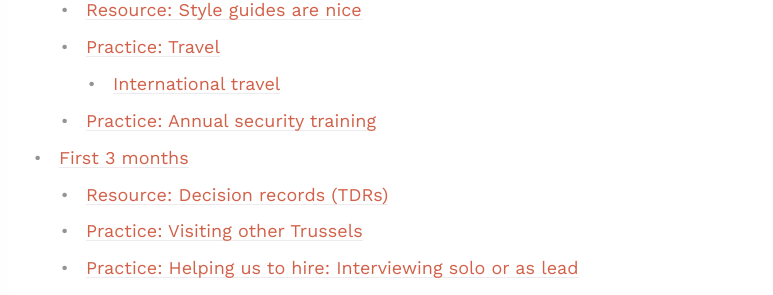
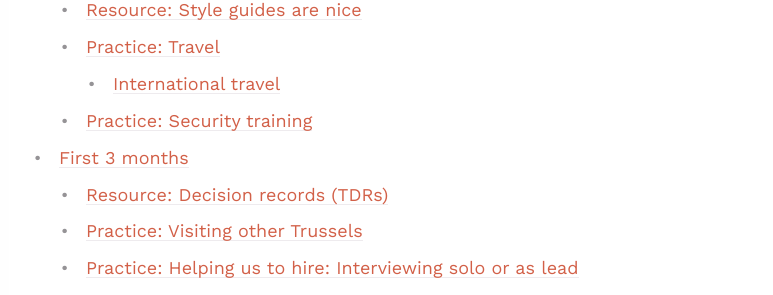
Before and after one commit to trussworks/trussels-guide, a Jekyll site: the page built from docs/trussels.md, in a window 1280 px wide. Shown: the part 3585-3880 px from the top of the page, without its empty margins (385-1158 px from the left). Built offline with Jekyll 4.4.1, drawn with Linux system fonts in a browser that asks for light colours; emoji names are drawn with the system emoji font; part of the change alters nothing that is shown.

```diff
--- a/docs/trussels.md
+++ b/docs/trussels.md
@@ -162,6 +162,7 @@ You’ve been added to 9 default channels:
 * **\#love**: Share :heart: for your fellow Trussels and the things they do.
 * **[\#rage_cage](https://truss.works/blog/2017/1/13/slack-serendipity-and-the-ragecage)**: Vent frustrations IN ALL CAPS.
 * **\#rave_cave**: A place to share things that make you the happiest, which is best accomplished by screaming (IN ALL CAPS).
+* **\#truss-internal-it-support**: A channel to help you with internal IT support.
 * **\#wins**: A channel where we socialize company wins
 
 You should also join any Slack channels related to projects that you’re on, and any channels for your team or discipline. You may also end up in a project-specific workspace with its own set of channels, depending on your project.
@@ -596,10 +597,8 @@ If you want to go outside the United States, especially while on a government co
 
 Many of our clients specifically forbid taking a work laptop outside the U.S. This is **very important**. If you do want to go overseas and bring a Truss laptop, we will need to wipe it and install basic communication tools like G Suite and Slack, but you will not be able to connect to any client repositories, drives, or infrastructure.
 
-## Practice: Annual security training
-Many of our clients require that we take annual security training. Use your Google credentials to log into the :lock:[Habitu8](https://trussworks.habitu8.net/training) learning portal and complete the available trainings. The first time that you log in, you will automatically be enrolled in the required trainings. The trainings are a series of videos (3-5 minutes each) separated by knowledge checks. You should be able to complete the trainings in under an hour.
-
-If you have an interest in other security topics, you can watch any of the available videos in the `Video Library` at any time.
+## Practice: Security training
+Many of our clients require that we take security training. [Arctic Wolf](https://arcticwolf.com/) is the vendor that we use to provide these trainings. The trainings are a series of videos (3-5 minutes each) separated by periodic knowledge checks. You will receive approximately one video or knowledge check per week via email. Once you recive the email, click on the link and the video or knowledge check will start.
 
 # First 3 months
 
```
